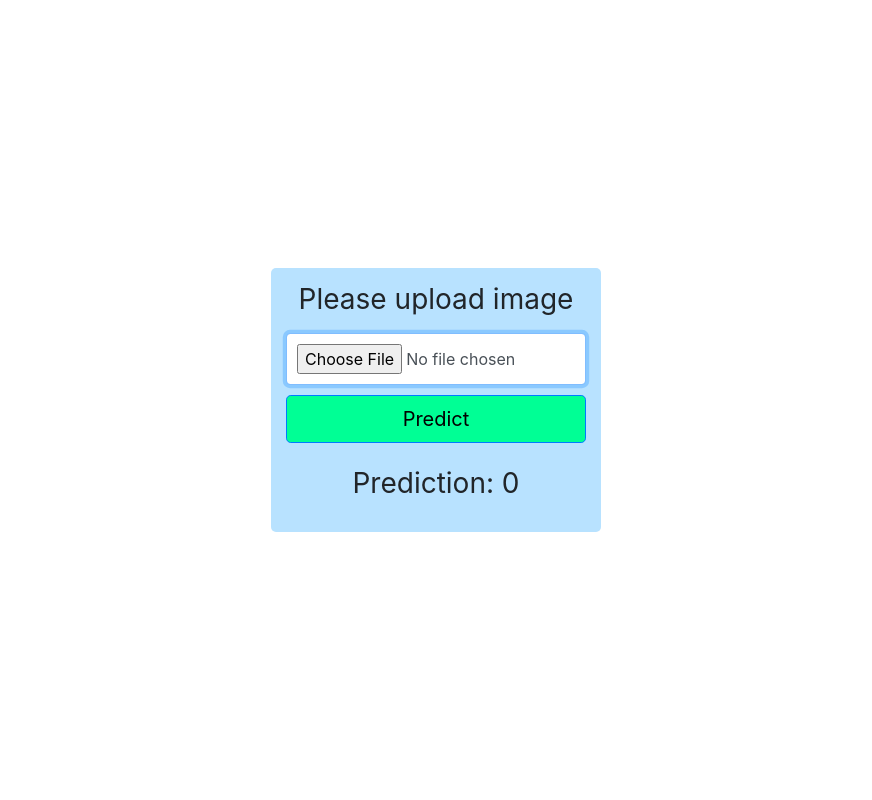
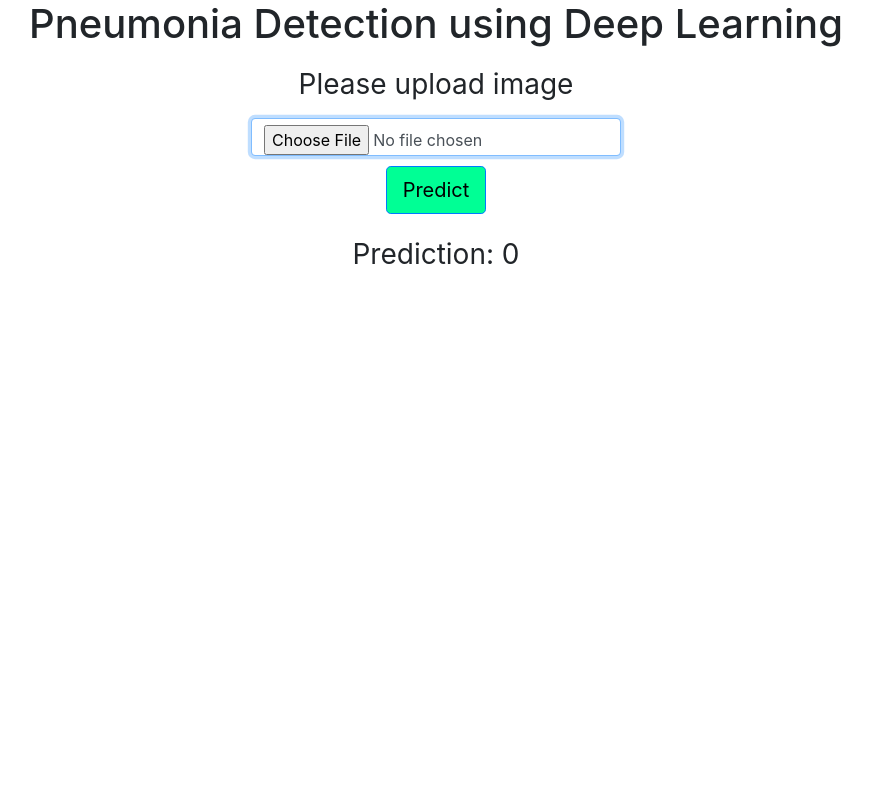
Before and after one commit to sovit-123/Pneumonia-Detection-using-Deep-Learning, a Flask app: page / in a window 1280 px wide. Shown: the whole page, without its empty margins (204-1076 px from the left). Run offline with Flask 2, Linux system fonts and the light colour scheme; some libraries are stand-ins or nearby versions.

Commit message:
updated html

```diff
--- a/app.py
+++ b/app.py
@@ -20,7 +20,6 @@ from torchvision.models.detection.rpn import AnchorGenerator
 app = Flask(__name__)
 UPLOAD_FOLDER = "api_image_store"
 DEVICE = "cpu"
-MODEL = None
 
 def model():
     # load the COCO pre-trained model
@@ -47,7 +46,6 @@ def format_prediction_string(boxes, scores):
     return " ".join(pred_strings)
 
 def predict(image_path, model):
-    model.to(DEVICE)
     results = []
     detection_threshold = 0.9
     model.eval()
--- a/static/css/form_upload.css
+++ b/static/css/form_upload.css
@@ -1,27 +1,10 @@
-html,
-body {
-  height: 100%;
-}
-
-body {
-  display: -ms-flexbox;
-  display: -webkit-box;
-  display: flex;
-  -ms-flex-align: center;
-  -ms-flex-pack: center;
-  -webkit-box-align: center;
-  align-items: center;
-  -webkit-box-pack: center;
-  justify-content: center;
-  background-color: #ffffff;
-}
-
 .form-upload {
   width: 100%;
   max-width: 330px;
   padding: 15px;
-  margin: 0 auto;
+  margin-right: 500px;
 }
+
 .form-upload .checkbox {
   font-weight: 400;
 }
@@ -29,7 +12,7 @@ body {
   position: relative;
   box-sizing: border-box;
   height: auto;
-  margin-top: 10px;
+  margin: auto;
   padding: 10px;
   font-size: 16px;
 }
--- a/templates/index.html
+++ b/templates/index.html
@@ -10,17 +10,19 @@
     <link href="/static/css/bootstrap.min.css" rel="stylesheet">
 
     <!-- Custom styles for this template -->
-    <link href="/static/css/form_upload.css" rel="stylesheet">
+    <!-- <link href="/static/css/form_upload.css" rel="stylesheet"> -->
   </head>
 
   <body class="text-center">
     <form class="form-upload" method=post enctype=multipart/form-data
-          style="background-color: rgb(184, 226, 255); border-radius: 5px;">
+          style="border-radius: 5px; height: 100%;">
+      <h1 style="margin-bottom: 20px;">Pneumonia Detection using Deep Learning</h1>
       <h1 class="h3 mb-3 font-weight-normal">Please upload image</h1>
-      <input type="file" id="image" name="image" class="form-control" required autofocus>
+      <input type="file" id="image" name="image" class="form-control" required autofocus
+       style="width: auto; margin: auto;">
       <button class="btn btn-lg btn-primary btn-block" type="submit"
               style="background-color: rgb(0, 255, 149); color: black;
-                     margin-top: 10px">
+                     margin: auto; margin-top: 10px; width: auto">
         Predict
       </button>
       <br>
```
